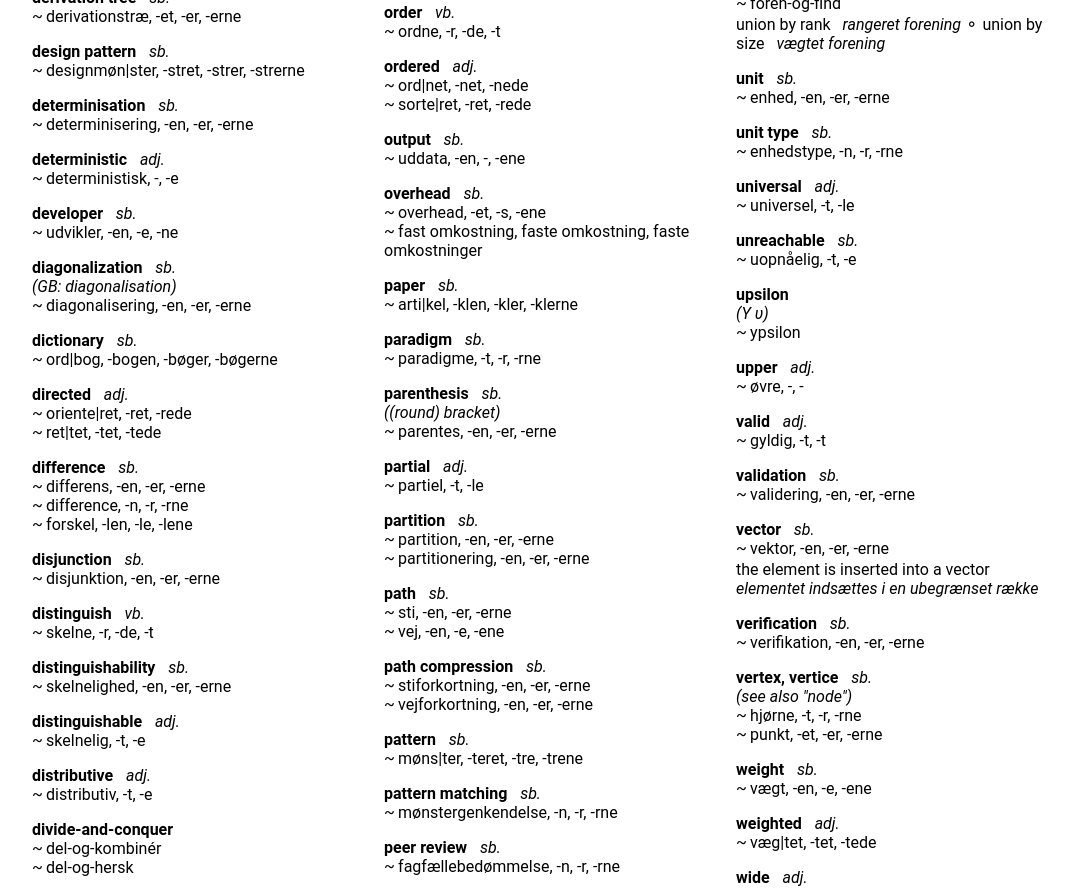
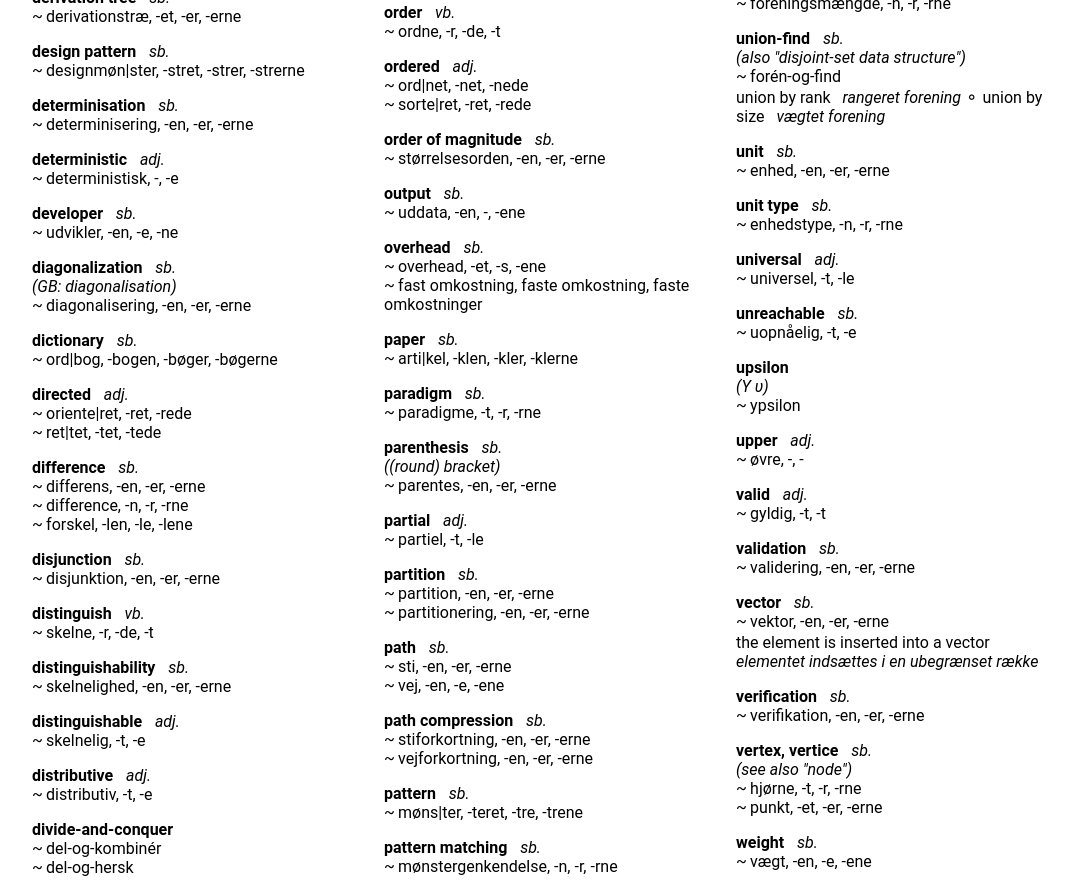
Before and after one commit to SSoelvsten/en-dk, a React (Create React App) app: page / in a window 1280 px wide. Shown: the part 8320-9208 px from the top of the page, without its empty margins (96-1169 px from the left). Built offline with nearby package versions, Linux system fonts and the light colour scheme.

Commit message:
Add 'order of magnitude'

```diff
--- a/src/dictionary.ts
+++ b/src/dictionary.ts
@@ -1964,6 +1964,14 @@ export const en_dk : Lexeme[] = [
     keywords: ["computer science", "mathematics"]
   },
   {
+    word: "order of magnitude",
+    type: "sb.",
+    translations: [
+      "størrelsesorden, -en, -er, -erne",
+    ],
+    keywords: ["computer science", "mathematics"]
+  },
+  {
     word: "output",
     type: "sb.",
     translations: ["uddata, -en, -, -ene"],
```
